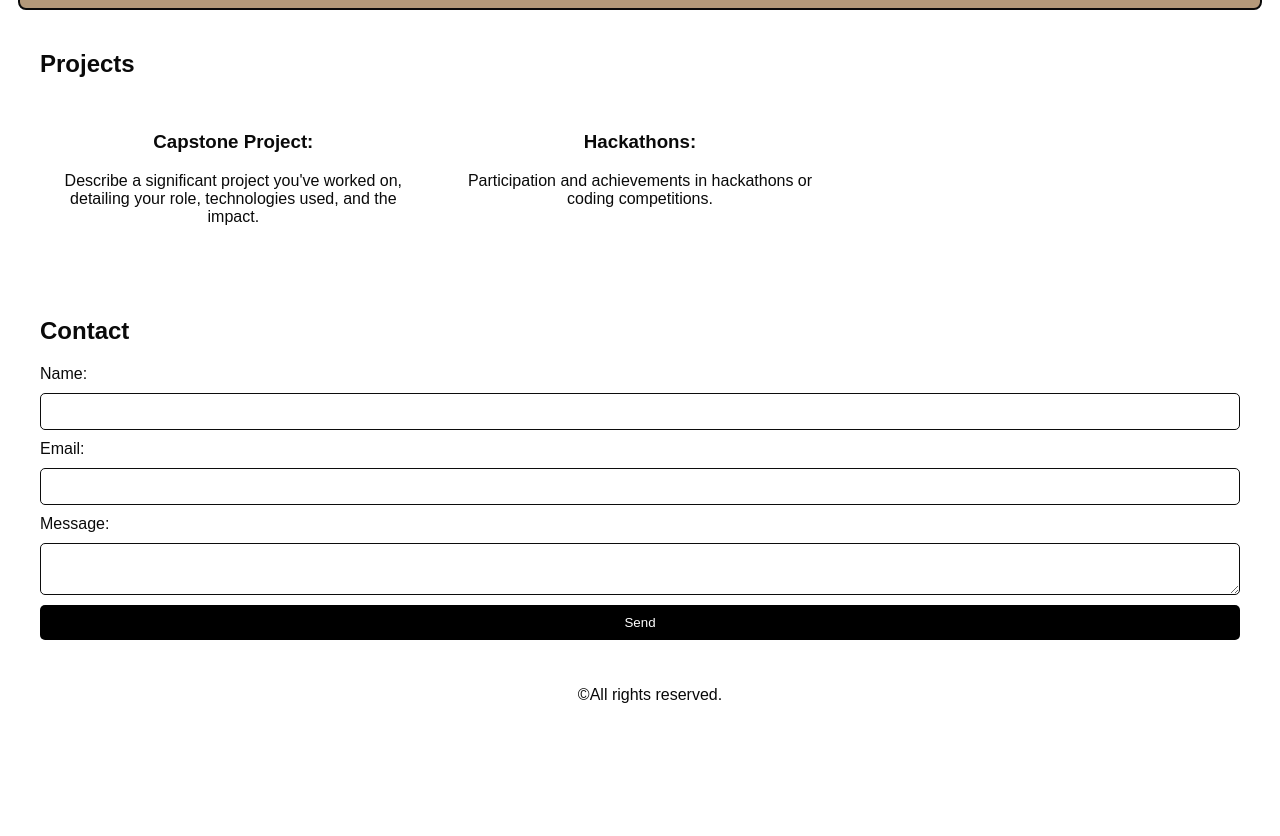
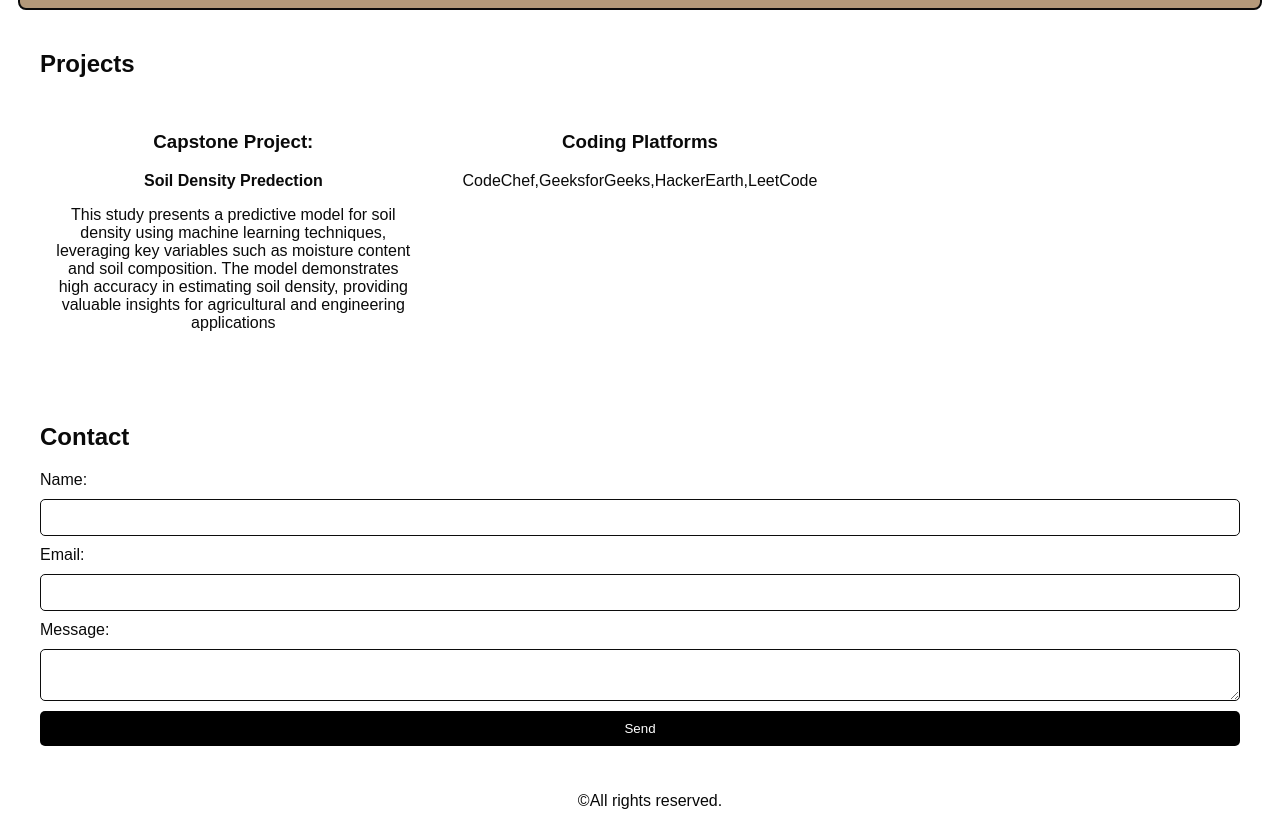
Before and after one commit to Arif-0909/-MY-PORTFOLIO, a plain HTML site: page index.html in a window 1280 px wide. Shown: the part 1394-2230 px from the top of the page. Before the commit the page ends 2124 px from the top, so only its background shows below. Drawn offline with Linux system fonts and the light colour scheme; a script that the page names is missing.

Commit message:
index.html

```diff
--- a/index.html
+++ b/index.html
@@ -39,11 +39,12 @@
         <div class="projects-grid">
             <div class="project-item">
                 <h3>Capstone Project:</h3>
-                <p>Describe a significant project you've worked on, detailing your role, technologies used, and the impact.</p>
+                <p><strong>Soil Density Predection</strong> </p>
+                <p >This study presents a predictive model for soil density using machine learning techniques, leveraging key variables such as moisture content and soil composition. The model demonstrates high accuracy in estimating soil density, providing valuable insights for agricultural and engineering applications</p>
             </div>
             <div class="project-item">
-                <h3>Hackathons:</h3>
-                <p>Participation and achievements in hackathons or coding competitions.</p>
+                <h3>Coding Platforms </h3>
+                <p>CodeChef,GeeksforGeeks,HackerEarth,LeetCode</p>
             </div>
             <!-- Add more projects as needed -->
         </div>
```
